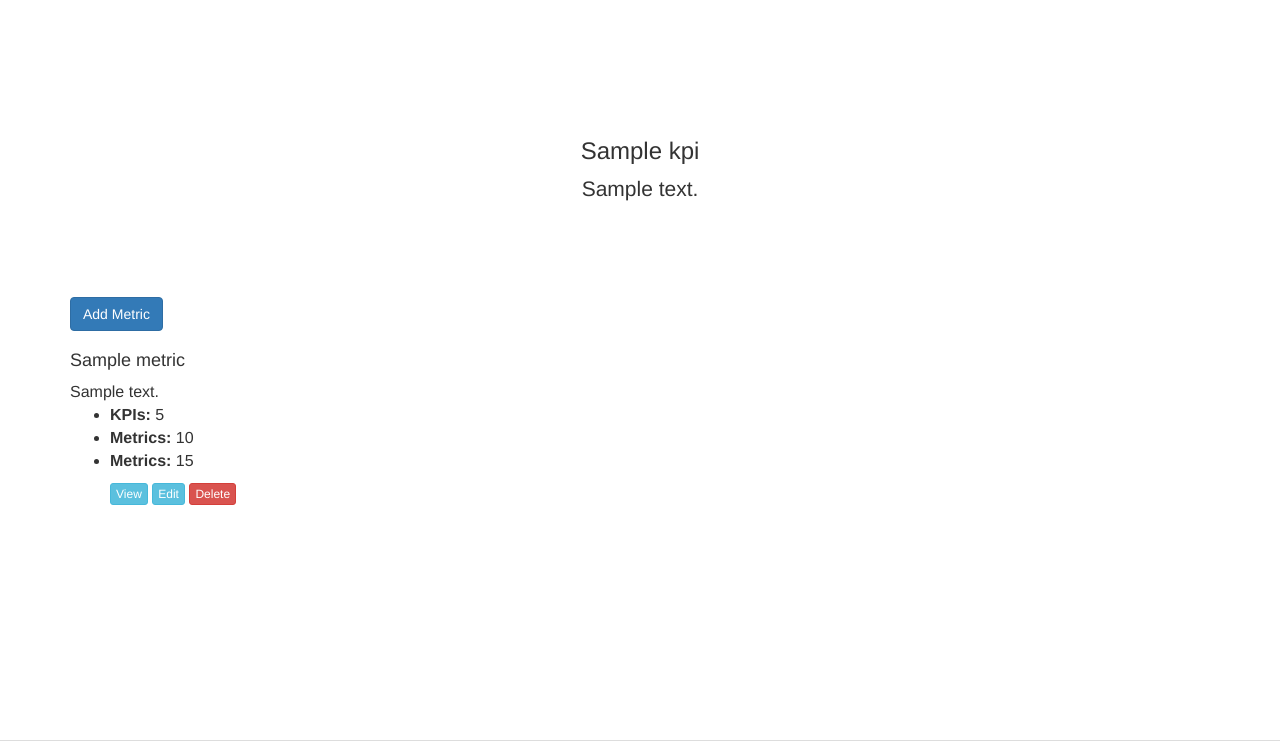
After one commit to vilandr/CommunityDashboard, a Yii app: template views/site/viewkpi.php in a window 1280 px wide. The commit adds this page. Shown: the top 741 px of the page. Run offline with PHP 8.4 and a stand-in for Yii, Linux system fonts and the light colour scheme; the template is opened without the code that fills it: most values are stand-ins (such as "Sample title", 1, 10 or a date in 2020); data that the repository does not hold is empty; some libraries are stand-ins or nearby versions.

Commit message:
add Viewkpi and edit functionality for KPA

```diff
--- /dev/null
+++ b/views/site/viewkpi.php
@@ -0,0 +1,67 @@
+<?php
+
+use yii\helpers\Html;
+use yii\helpers\Url;
+
+/* @var $this yii\web\View */
+$this->title = 'Community Dashboard';
+?>
+
+
+<div class="site-index">
+    <div class="jumbotron">
+        <h3><?php echo $kpi->Title;?></h4>
+        <p><?php echo $kpi->Description;?></p>
+    </div>
+    <div class="body-content">
+        <div class="row">
+            <div class="col-sm-12">
+                <a class="btn btn-primary" href="<?= Url::to(['site/addmetric','kpi_id'=>$kpi->ID]) ?>">Add Metric</a>
+            </div>
+        </div>
+        <div class="row">
+            <?php foreach($metrics as $metric) { ?>
+
+                <div class="col-sm-3">
+                    <div class="kpi">
+                        <h4>
+                            <?= Html::encode($metric->Title) ?>
+                        </h4>
+                        <span>
+                            <?php if(isset($metric->Description)) {
+                                echo Html::encode($metric->Description);
+                            } else {
+                                echo "No Description";
+                            }
+                            ?>
+                        </span>
+                        <ul>
+                            <li>
+                                <b>KPIs:</b> 5
+                            </li>
+                            <li>
+                                <b>Metrics:</b> 10
+                            </li>
+                            <li>
+                                <b>Metrics:</b> 15
+                            </li>
+                        </ul>
+                        <ul class="ops">
+                            <li>
+                                <a href="<?= Url::to(['site/viewmetric','id'=>$metric->ID]) ?>" class="btn btn-info btn-xs">View</a>
+                            </li>
+                            <li>
+                                <a href="#" class="btn btn-info btn-xs">Edit</a>
+                            </li>
+                            <li>
+                                <a href="#" class="btn btn-danger btn-xs">Delete</a>
+                            </li>
+                        </ul>
+
+                    </div>
+                </div>
+
+            <?php } ?>
+        </div>
+    </div>
+</div>
```
Also changed, not shown: controllers/SiteController.php (+55 -7 lines), models/Metrics.php (added, +45 -0 lines), views/site/editkpa.php (+9 -4 lines).
